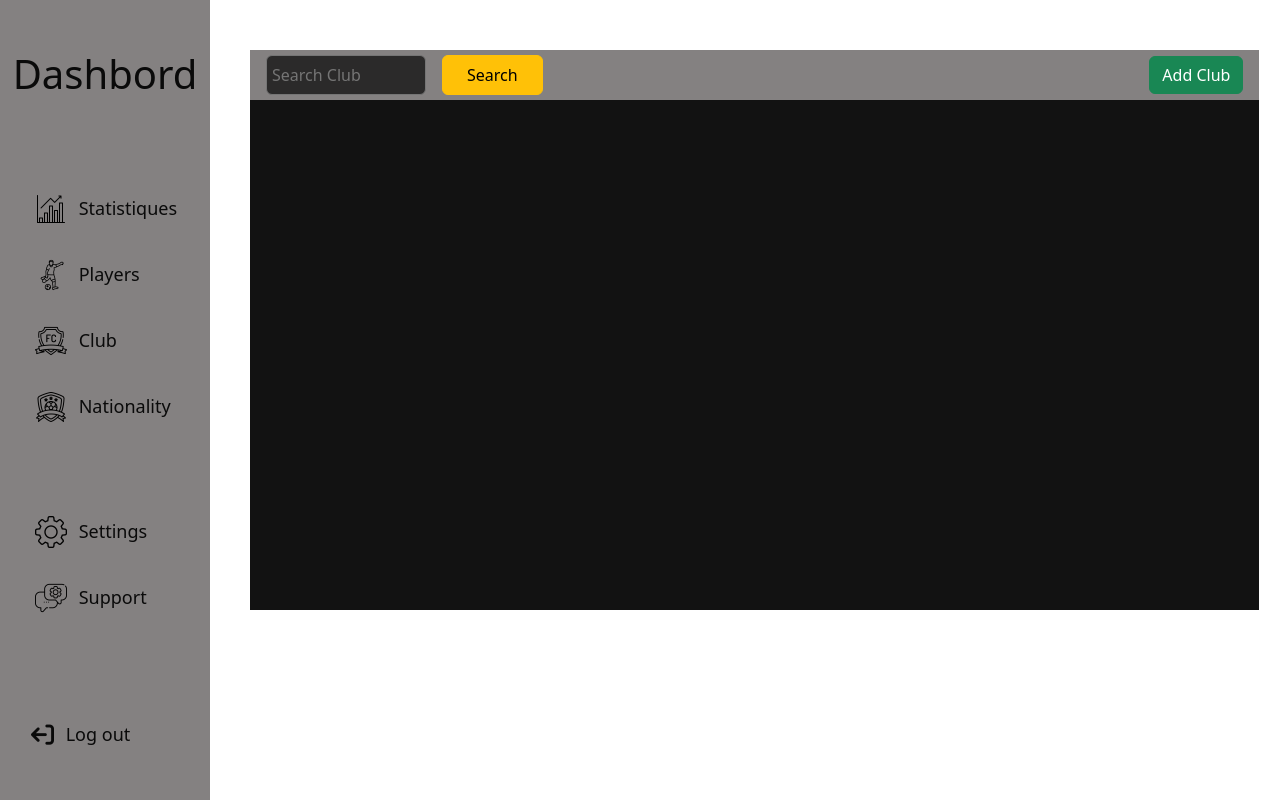
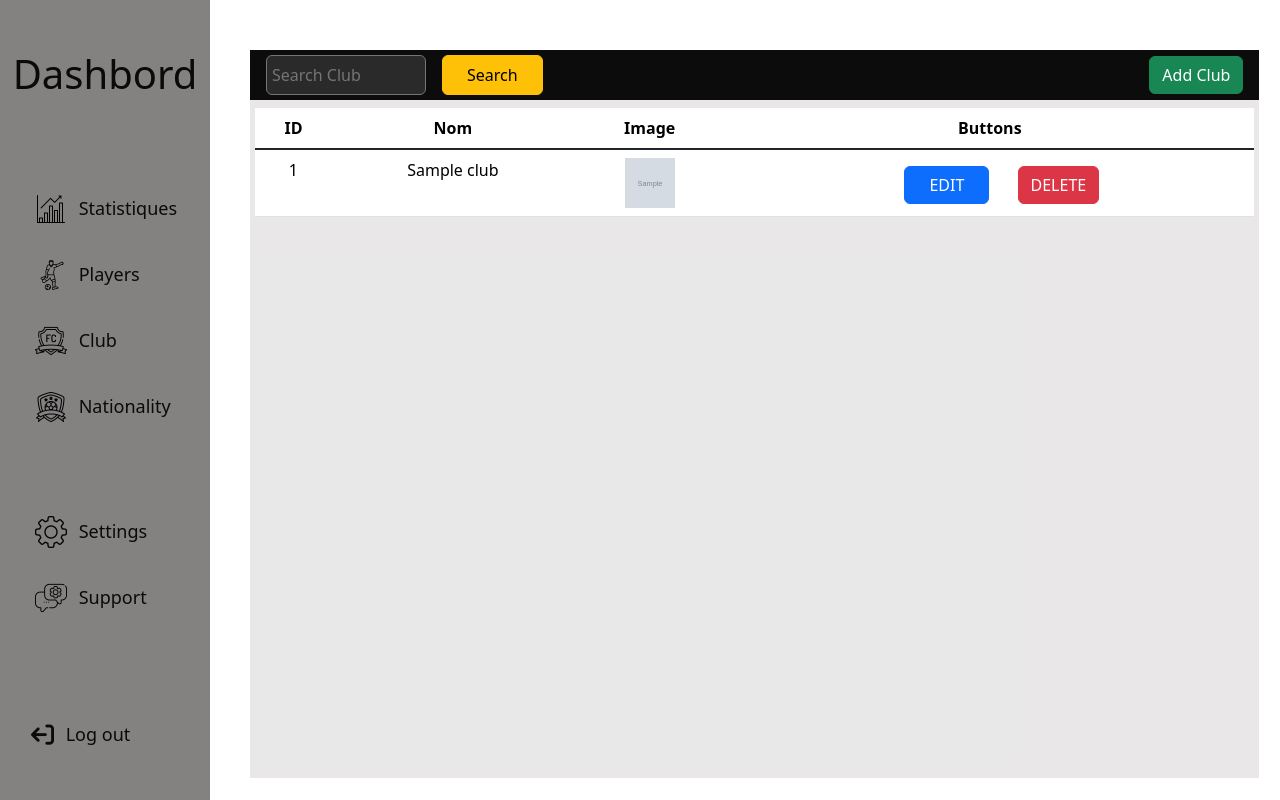
Before and after one commit to Mohsen-Elrhazi/brief_2_sprint_3, a PHP site: page /DASHBORD/club.php in a window 1280 px wide. Run offline with PHP 8.4, Linux system fonts and the light colour scheme; tables that the repository leaves empty or names only in its code hold one stand-in row (values such as "Sample post"); grey boxes marked "Sample" are stand-in pictures.

Commit message:
Terminer le code php pour l'insertion et l'affichage des club et nationality

```diff
--- a/DASHBORD/club.php
+++ b/DASHBORD/club.php
@@ -101,37 +101,68 @@
                             </div>
                             <div class="modal-body">
 
-                                <form id="form-infos">
+                                <form id="form-club" method="post" action="insert_club.php">
 
                                     <div>
-                                        <label for="name">name :</label>
-                                        <input id="name" type="text" placeholder="Name" maxlength="" />
+                                        <label for=" name">name :</label>
+                                        <input id="name" name="name" type="text" placeholder="Name" maxlength="" />
                                     </div>
 
                                     <div>
                                         <label for="ImageURL">ImageURL :</label>
-                                        <input id="ImageURL" type="text" placeholder="ImageURL" maxlength="" />
+                                        <input id="ImageURL" name="ImageURL" type="text" placeholder="ImageURL"
+                                            maxlength="" />
                                     </div>
 
 
 
 
-                                </form>
 
                             </div>
                             <div class="modal-footer">
                                 <button type="button" class="btn btn-secondary" data-bs-dismiss="modal">Close</button>
-                                <button type="button" class="btn btn-primary">Save</button>
+                                <button type="submit" class="btn btn-primary">Save</button>
                             </div>
+                            </form>
+
                         </div>
                     </div>
                 </div>
 
             </div>
 
-            <!-- <div class="contain-players">
+            <div class="contain-affichage">
 
-            </div> -->
+                <?php
+                include '../connexion.php';
+
+                $sql = "SELECT ClubID, ClubName, ClubImage FROM club";
+                $result = $conn->query($sql);
+
+                if ($result->num_rows > 0) {
+                  echo "<table class='table text-center'>";
+                  echo "<thead><tr><th>ID</th><th>Nom</th><th>Image</th><th>Buttons</th></tr></thead>";
+                 echo "<tbody class='table-group-divider'>";
+                 while ($row = $result->fetch_assoc()) {
+                echo "<tr>";
+                  echo "<td>" . $row["ClubID"] . "</td>";
+                 echo "<td>" . $row["ClubName"] . "</td>";
+                 echo "<td><img src='" . $row["ClubImage"] . "' alt='Club Image' style='width:50px; height:50px;'></td>";
+                 echo "<td><button class='btn btn-primary px-4 me-3 ms-4 mt-2'>EDIT</button> <button class='btn btn-danger ms-2 mt-2'>DELETE</button></td>";
+
+                echo "</tr>";
+                }
+            echo "</tbody>";
+                 echo "</table>";
+            } else {
+              echo "<p>Aucun club trouvé.</p>";
+                        }
+            $conn->close();
+              ?>
+
+            </div>
+
+
 
 
 
--- a/DASHBORD/players.php
+++ b/DASHBORD/players.php
@@ -103,7 +103,7 @@
                                     aria-label="Close"></button>
                             </div>
                             <div class="modal-body">
-                                <form id="form-infos">
+                                <form id="form-player">
                                     <!-- <h3>Entrer les informations des joueurs</h3> -->
 
                                     <div>
--- a/DASHBORD/style.css
+++ b/DASHBORD/style.css
@@ -94,18 +94,23 @@ span{
 
 
 .main{
-    position:relative;
-    background-color: #121212;
+    background-color: #d6d4d48b !important;
     width:98%;
-    height:70vh;
+    height:91vh;
     margin-top:50px;
+}
 
+.contain-affichage{
+    /* background-color: #222789; */
+    width:99%;
+    height:90%;
+    margin:8px auto;
+    overflow: auto;
 }
 
 
-
 .navbar{
-    background-color: #848181;
+    background-color: #0c0c0c;
     width:100%;
     height:50px;
     padding:0px 16px !important;
@@ -144,27 +149,20 @@ span{
 
 
 
-.contain-players{
-    background-color: #222789;
-    width:99%;
-    height:80%;
-    margin:18px auto;
-
-}
-
-
-form {
+#form-player {
     display:grid;
     grid-template-columns:repeat(2,1fr);
     gap:10px;
     align-items:center ;
-    /* justify-content: stretch; */
-    /* color:#fff; */
 }
 
 
-
-
+#form-club,
+#form-nationality{
+    display:flex;
+    flex-direction: column;
+    gap:12px;
+}
 
 
  form input,
@@ -176,7 +174,6 @@ form {
     border:none;
     outline:none;
     border:1.2px solid #757575;
-    /* margin-top:4px; */
     background-color: #2B2A2A;
     transition: 0.3s ease;
     color:#fff;
--- a/index.php
+++ b/index.php
@@ -59,6 +59,7 @@
                         <button type="submit" class="btn btn-primary">Save</button>
                     </div>
                     </form>
+
 
                 </div>
             </div>
```
Also changed, not shown: DASHBORD/insert_club.php (added, +22 -0 lines), DASHBORD/insert_natio.php (added, +22 -0 lines), DASHBORD/nationality.php (+36 -8 lines), 2 other files.
